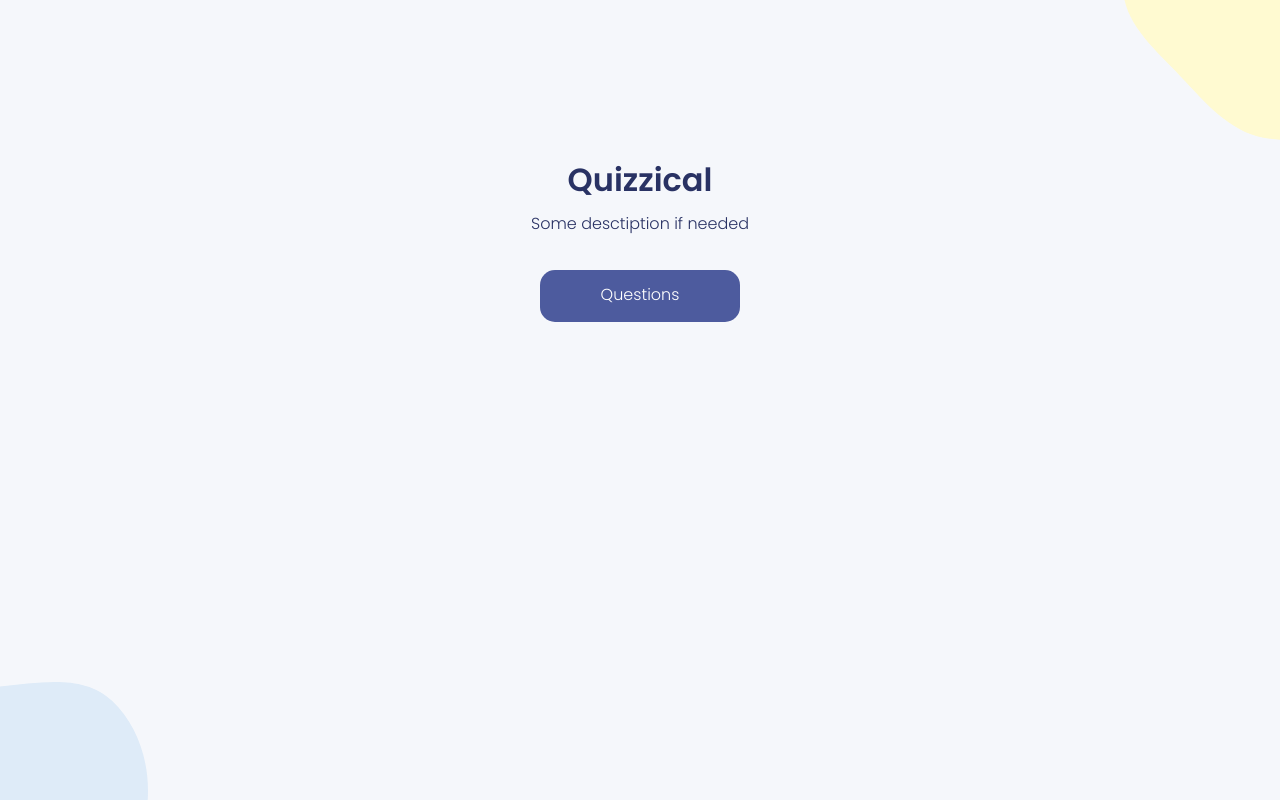
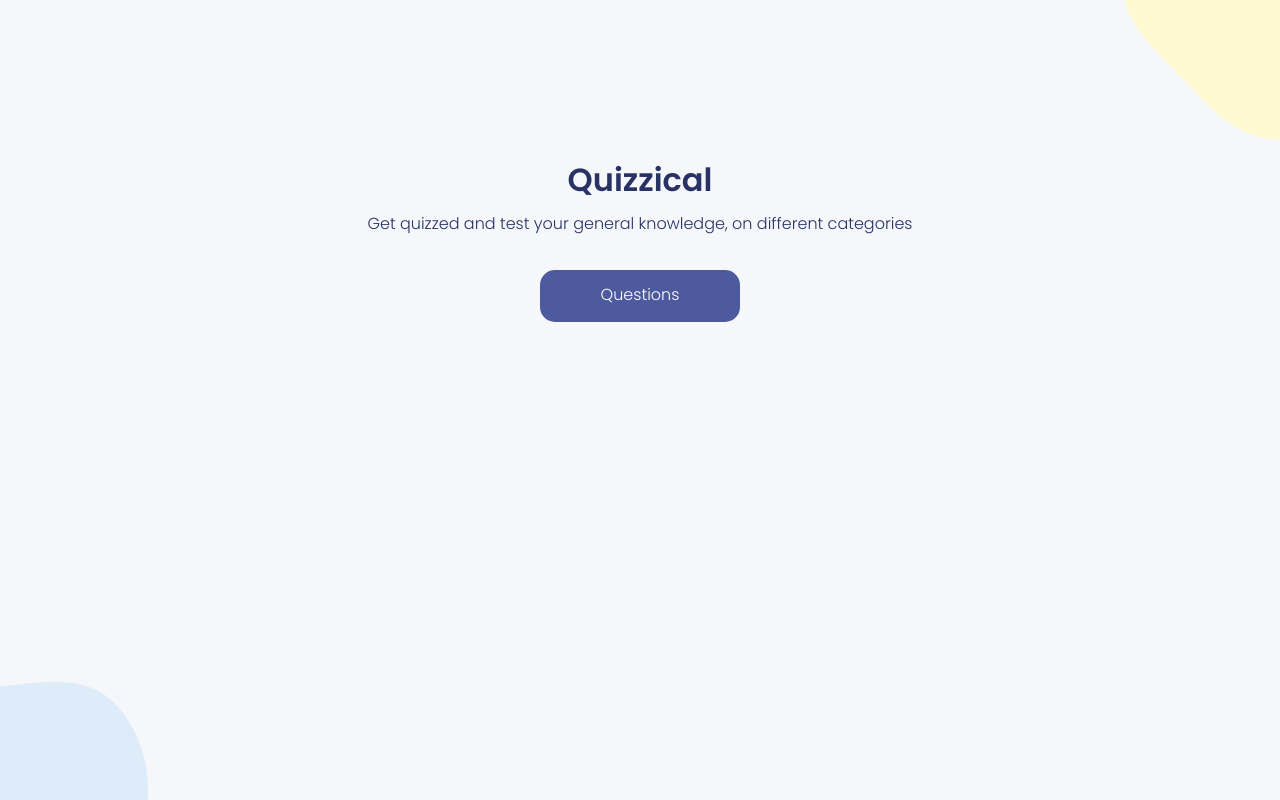
Before and after one commit to sis-I/React-Solo-Project-3, a React (Vite) app: page / in a window 1280 px wide. Built offline with nearby package versions, Linux system fonts and the light colour scheme.

Commit message:
modify style and correcting special character rendering

```diff
--- a/components/ChoiceButton.jsx
+++ b/components/ChoiceButton.jsx
@@ -21,13 +21,13 @@ function ChoiceButton(props) {
         }
     }
 
+    const choiceMarkup = {__html: props.choice}
     return (
         <button className="choice--btn"
             onClick={props.handleClick}
             style={buttonStyle}
+            dangerouslySetInnerHTML={choiceMarkup}
         >
-            {props.choice}
-
         </button>
     )
 }
--- a/components/IntroPage.jsx
+++ b/components/IntroPage.jsx
@@ -5,7 +5,9 @@ function IntroPage(props) {
     return (
         <div className="intro-main">
             <h1 className="intro--title">Quizzical</h1>
-            <p className="intro--description">Some desctiption if needed</p>
+            <p className="intro--description">
+                Get quizzed and test your general knowledge,
+              on different categories</p>
             <button className="intro--btn" onClick={(e)=> props.handleClick(e)}>Questions</button>
         </div>
     )
--- a/components/Questions.jsx
+++ b/components/Questions.jsx
@@ -90,7 +90,7 @@ export default function Questions(props) {
 
         return (
             <div className="question-answer">
-                <h3>{`${quiz.question}`}</h3>
+                <h3 dangerouslySetInnerHTML={{__html: quiz.question}}></h3>
                 <ul className="answer-choices">
                     {choiceElements}
                 </ul>
--- a/style.css
+++ b/style.css
@@ -32,6 +32,7 @@ body {
 }
 
 .question-blob {
+  width: 150px;
   position: relative;
   top: 0;
 }
@@ -43,7 +44,7 @@ body {
   justify-content: center;
   align-items: center;
   color: #293264;
-  z-index: 1000;
+  z-index: 1;
 }
 
 .intro--title {
@@ -68,8 +69,8 @@ body {
   cursor: pointer;
 }
 
-.intro--btn {
-  margin-bottom: 26%;
+.check-ans--btn {
+  margin-top: 20px;
 }
 
 .intro--btn:focus {
@@ -83,6 +84,7 @@ body {
 }
 
 .question--main {
+  margin: -10% auto;
   color: #293264;
 }
 
@@ -96,20 +98,18 @@ body {
 .answer-choices {
   list-style-type: none;
   display: flex;
+  gap:10px;
   flex-wrap: wrap;
   justify-content: flex-start;
 }
 
 .choice--btn {
   min-width: 6rem;
-  height: auto;
   padding: 4px;
-  margin-bottom: 5px;
-  margin-right: 1rem;
   border: 1px solid #4D5B9E;
   border-radius: 8px;
   color: #293264;
-  font-size: .8rem;
+  font-size: 0.9rem;
   display: flex;
   flex-direction: row;
   align-items: center;
```
